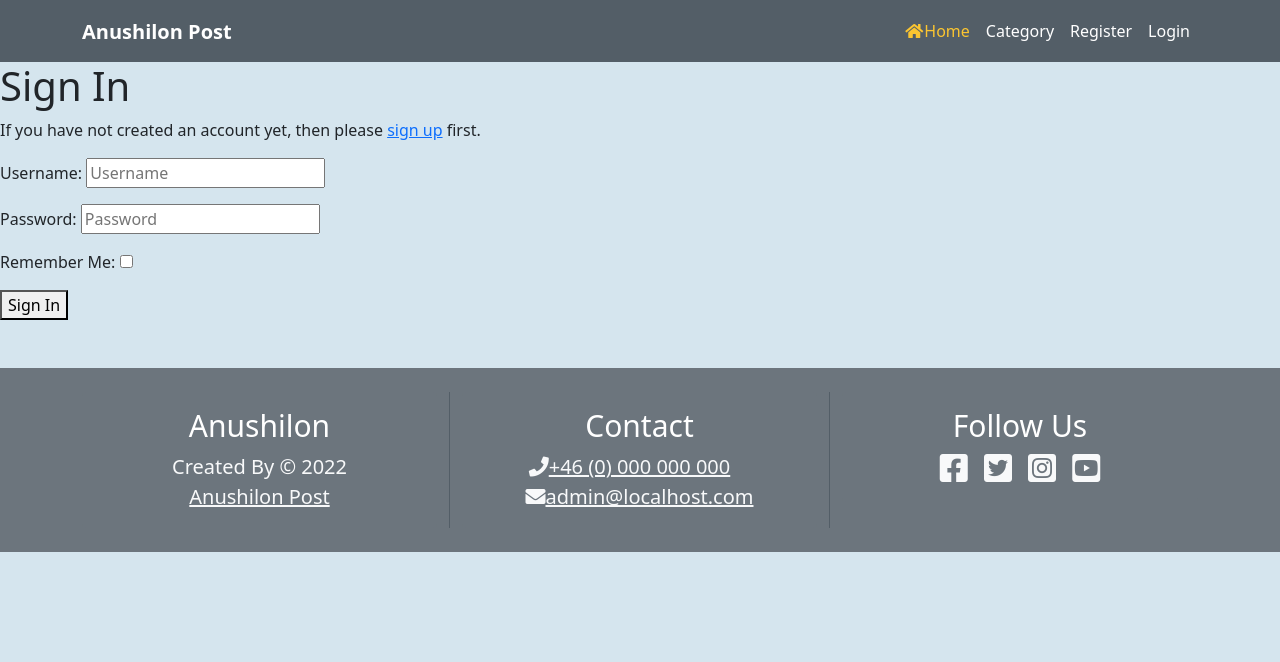
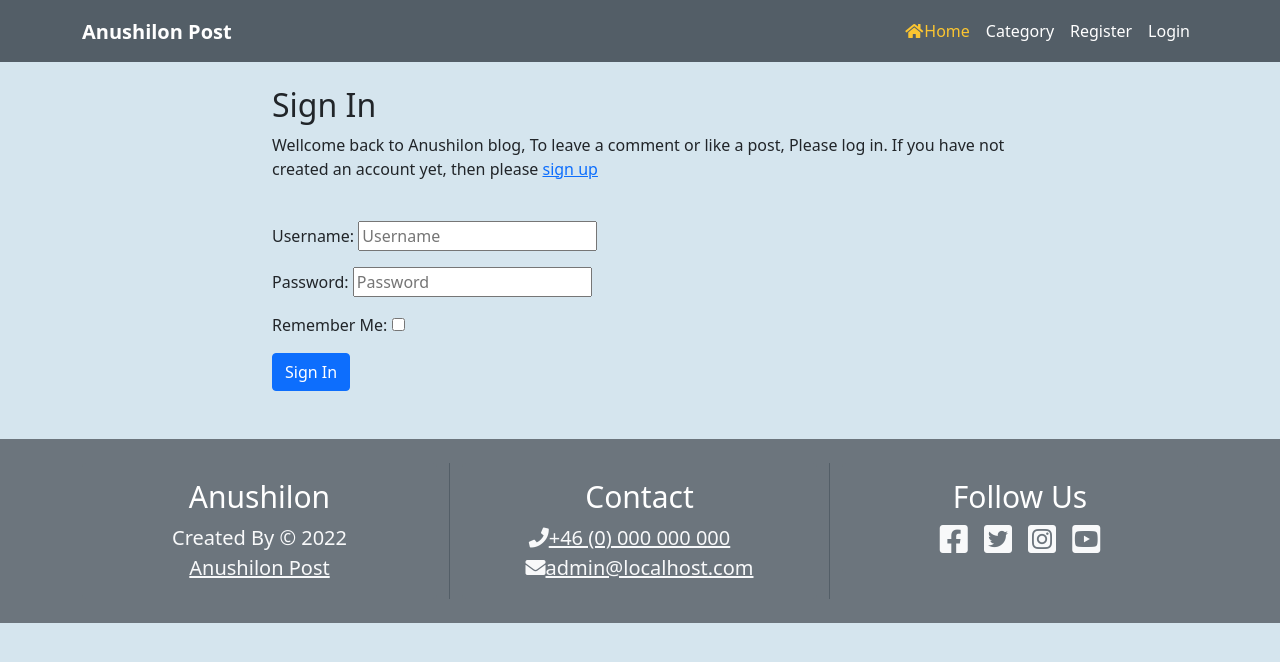
Before and after one commit to mamuzaan/Portfolio-P4-News, a Django app: page /accounts/login/ in a window 1280 px wide. Shown: the top 662 px of the page. Run offline with Django 3.2, Linux system fonts and the light colour scheme; some libraries are stand-ins or nearby versions.

Commit message:
Added bootstrap class to login.html

```diff
--- a/templates/account/login.html
+++ b/templates/account/login.html
@@ -7,19 +7,29 @@
 
 {% block content %}
 
-<h1>{% trans "Sign In" %}</h1>
 
 
-<p>{% blocktrans %}If you have not created an account yet, then please
-<a href="{{ signup_url }}">sign up</a> first.{% endblocktrans %}</p>
+<div class="container">
+  <div class="row">
+    <div class="col-md-8 mt-4 offset-md-2">
+      <h2>{% trans "Sign In" %}</h2>
+      <p>{% blocktrans %} Wellcome back to Anushilon blog, To leave a comment or like a post, Please log in. If you have not created an account yet, then please
+        <a href="{{ signup_url }}">sign up</a>{% endblocktrans %}</p>
 
+    </div>
+  </div>
+  <div class="row">
+    <div class="col-md-8 mt-4 offset-md-2">
       <form class="login" method="POST" action="{% url 'account_login' %}">
         {% csrf_token %}
         {{ form.as_p }}
         {% if redirect_field_value %}
         <input type="hidden" name="{{ redirect_field_name }}" value="{{ redirect_field_value }}" />
         {% endif %}
-  <button class="primaryAction" type="submit">{% trans "Sign In" %}</button>
+        <button class="btn btn-signup btn-primary right" type="submit">{% trans "Sign In" %}</button>
       </form>
+    </div>
+  </div>
+</div>
 
 {% endblock %}
```
Lines whose indentation alone changed are shown as unchanged.
